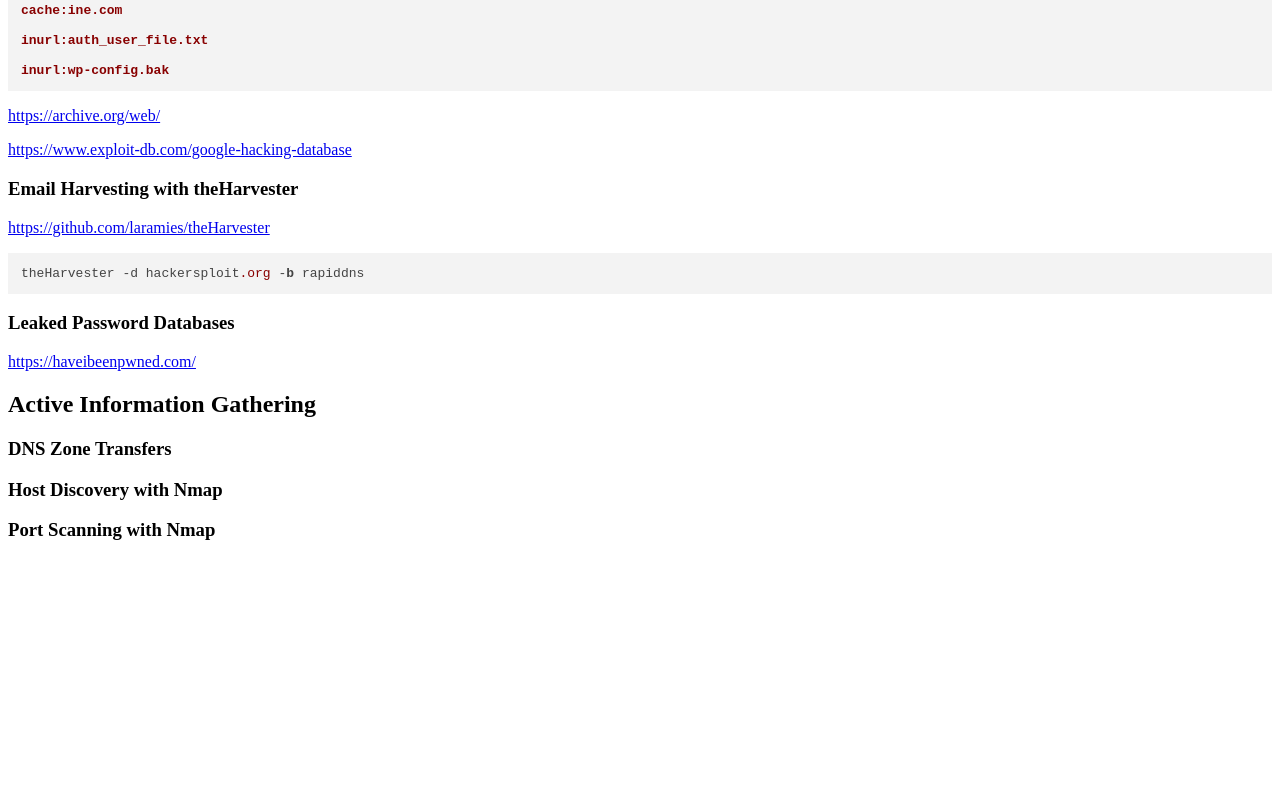
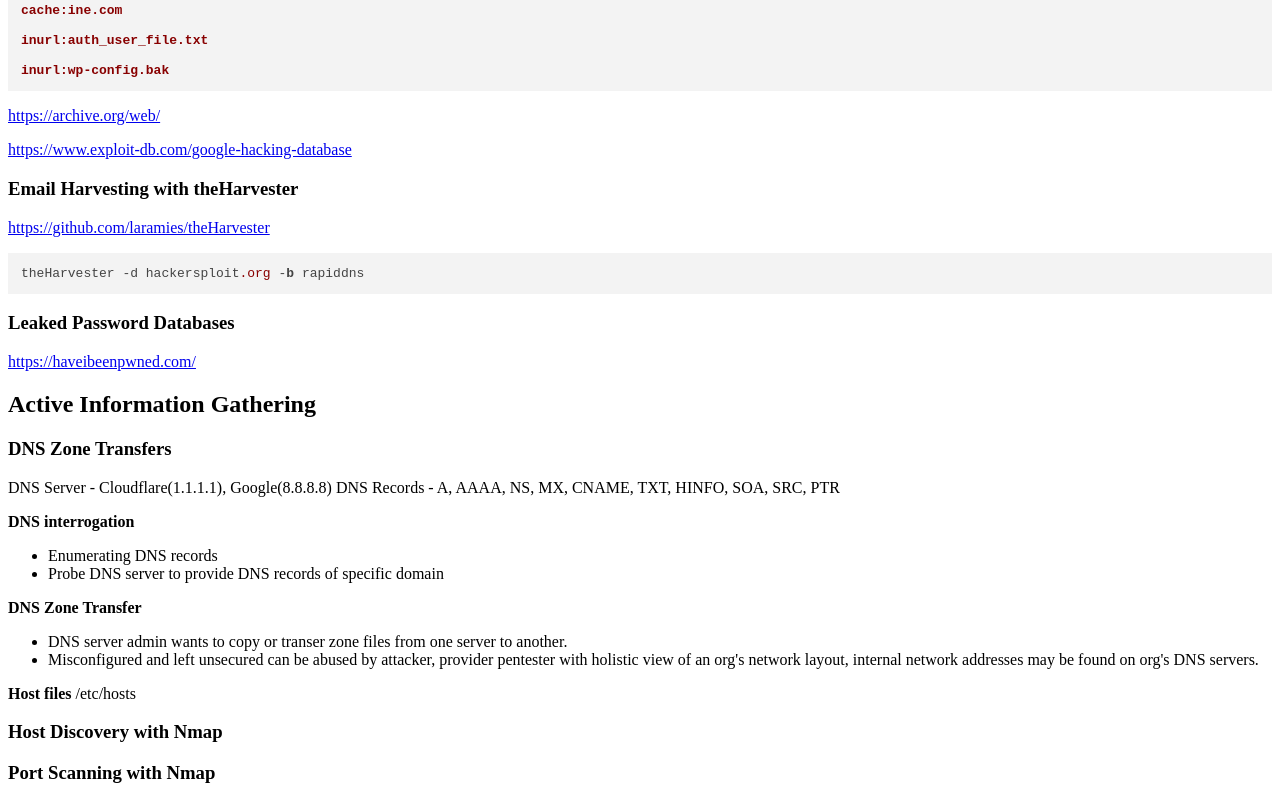
Before and after one commit to penquinking/notes, a website: page public/ejpt/a1_information_gathering.html in a window 1280 px wide. Shown: the part 1904-2707 px from the top of the page. Before the commit the page ends 2464 px from the top, so only its background shows below. Drawn offline with nearby package versions, Linux system fonts and the light colour scheme.

Commit message:
notes added

```diff
--- a/public/ejpt/a1_information_gathering.html
+++ b/public/ejpt/a1_information_gathering.html
@@ -112,6 +112,20 @@
 <p><a href="https://haveibeenpwned.com/">https://haveibeenpwned.com/</a></p>
 <h2>Active Information Gathering</h2>
 <h3>DNS Zone Transfers</h3>
+<p>DNS Server - Cloudflare(1.1.1.1), Google(8.8.8.8)
+DNS Records - A, AAAA, NS, MX, CNAME, TXT, HINFO, SOA, SRC, PTR</p>
+<p><strong>DNS interrogation</strong></p>
+<ul>
+<li>Enumerating DNS records</li>
+<li>Probe DNS server to provide DNS records of specific domain</li>
+</ul>
+<p><strong>DNS Zone Transfer</strong></p>
+<ul>
+<li>DNS server admin wants to copy or transer zone files from one server to another.</li>
+<li>Misconfigured and left unsecured can be abused by attacker, provider pentester with holistic view of an org's network layout, internal network addresses may be found on org's DNS servers.</li>
+</ul>
+<p><strong>Host files</strong>
+/etc/hosts</p>
 <h3>Host Discovery with Nmap</h3>
 <h3>Port Scanning with Nmap</h3>
 
```
Also changed, not shown: md/ejpt/a1_information_gathering.md (+14 -0 lines).
